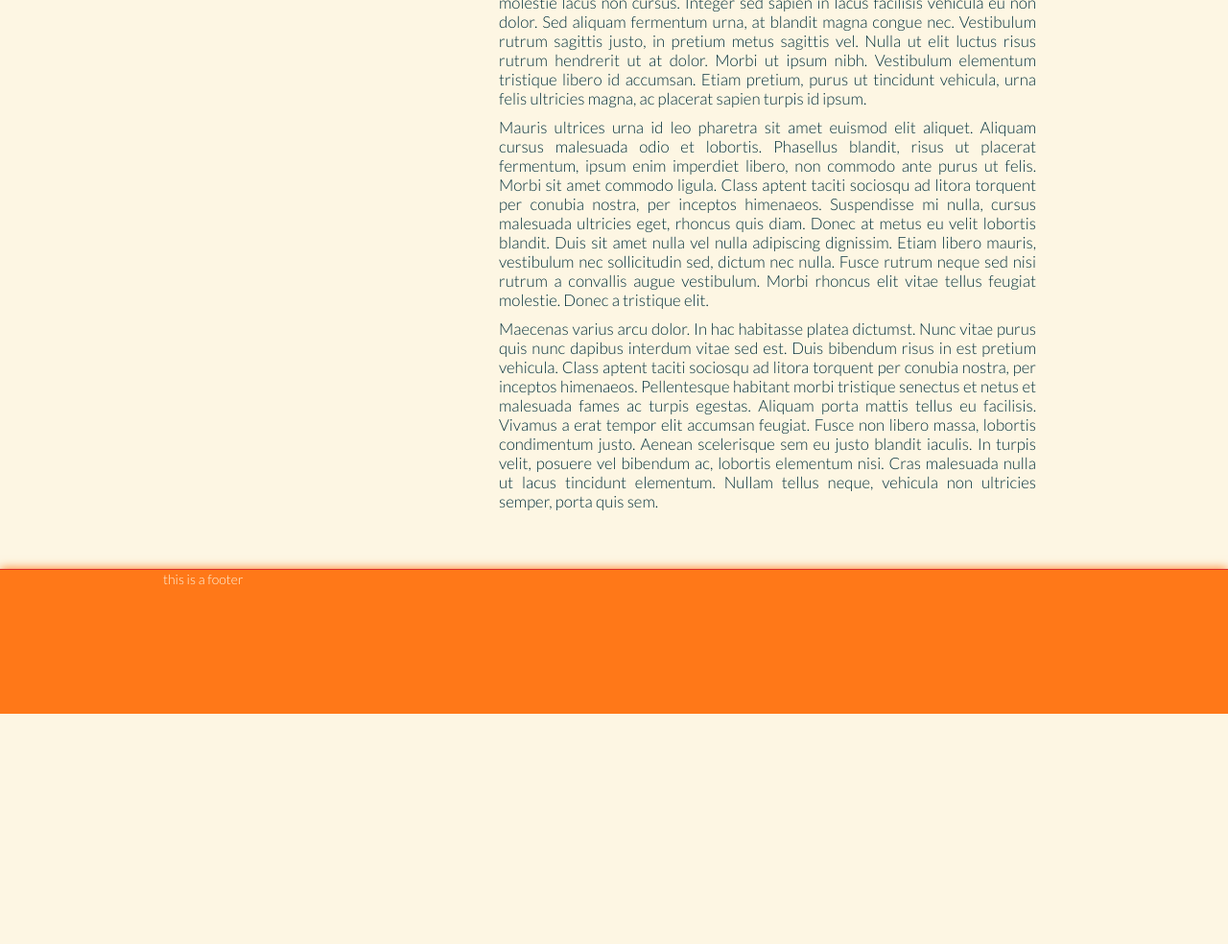
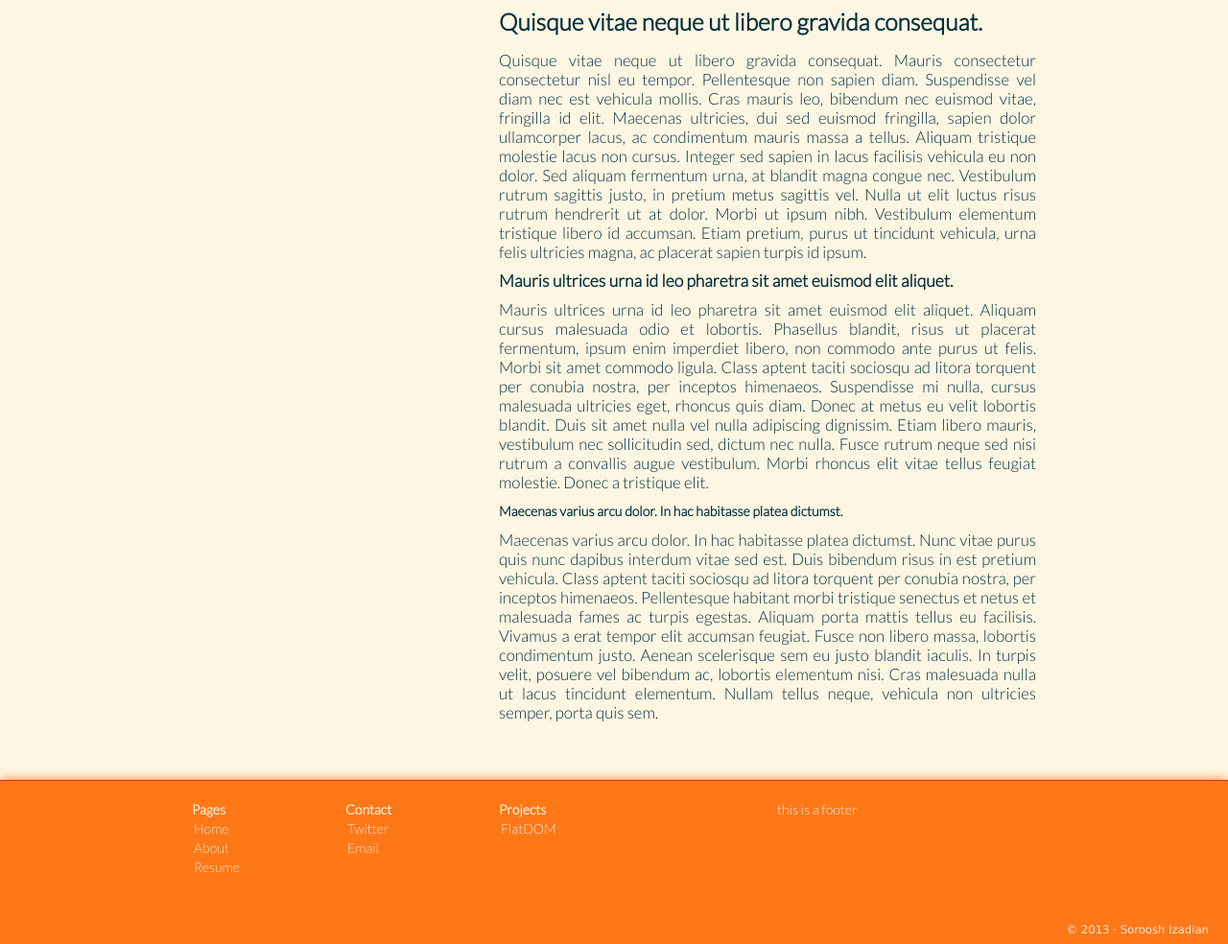
Before and after one commit to srosh/srosh.github.com, a plain HTML site: page index.html in a window 1280 px wide. Shown: the part 818-1802 px from the top of the page at 96% size. Before the commit the page ends 1562 px from the top, so only its background shows below. Drawn offline with Linux system fonts and the light colour scheme.

Commit message:
footer-fix

```diff
--- a/index.html
+++ b/index.html
@@ -2,7 +2,9 @@
 <html>
 	<head>
 		<title>srosh</title>
-		<script type="text/javascript">_gaTrackingId = 'UA-38209812-1';
+		<script
+ type="text/javascript">
+_gaTrackingId = 'UA-38209812-1';
 var _gaq = _gaq || [];
 _gaq.push(['_setAccount', _gaTrackingId]);
 _gaq.push(['_trackPageview']);
@@ -11,7 +13,8 @@ _gaq.push(['_trackPageview']);
 var ga = document.createElement('script'); ga.type = 'text/javascript'; ga.async = true;
 ga.src = ('https:' == document.location.protocol ? 'https://ssl' : 'http://www') + '.google-analytics.com/ga.js';
 var s = document.getElementsByTagName('script')[0]; s.parentNode.insertBefore(ga, s);
-})();</script>
+})();</script
+>
 		<link rel="stylesheet" type="text/css" href="styles/bootstrap.css">
 		<link rel="stylesheet" type="text/css" href="styles/page.css">
 		<script src="scripts/jquery.js">
@@ -73,10 +76,15 @@ var s = document.getElementsByTagName('script')[0]; s.parentNode.insertBefore(ga
 				</div>
 				<div class="span8 pull-right">
 					<div class="side-right">
+						<h1>Lorem ipsum dolor sit amet</h1>
 						<p>Lorem ipsum dolor sit amet, consectetur adipiscing elit. Sed at nisl nisl. Nunc non porta ante. Aenean pulvinar pretium massa, sed condimentum turpis tempus non. Lorem ipsum dolor sit amet, consectetur adipiscing elit. Phasellus vel tortor dui, ut consequat est. Sed varius posuere egestas. Sed pulvinar convallis nunc sed pharetra. Aliquam erat volutpat.</p>
+						<h2>Suspendisse pulvinar pharetra sapien</h2>
 						<p>Suspendisse pulvinar pharetra sapien, at sagittis turpis porta vel. Pellentesque consequat sagittis dolor, a tempus ipsum consequat sit amet. Sed rutrum consequat lorem, in ornare est venenatis aliquam. Aenean hendrerit bibendum fermentum. Cum sociis natoque penatibus et magnis dis parturient montes, nascetur ridiculus mus. Aliquam congue lorem quis lacus tempor elementum vestibulum nibh imperdiet. Fusce nec urna ullamcorper lacus imperdiet luctus. Suspendisse nec dictum ligula. Mauris quis purus ante, nec condimentum lectus. Sed non justo non risus ultricies rutrum. Duis eget mauris felis, sed consequat nisl. Ut ullamcorper iaculis ligula quis tincidunt.</p>
+						<h3>Quisque vitae neque ut libero gravida consequat.</h3>
 						<p>Quisque vitae neque ut libero gravida consequat. Mauris consectetur consectetur nisl eu tempor. Pellentesque non sapien diam. Suspendisse vel diam nec est vehicula mollis. Cras mauris leo, bibendum nec euismod vitae, fringilla id elit. Maecenas ultricies, dui sed euismod fringilla, sapien dolor ullamcorper lacus, ac condimentum mauris massa a tellus. Aliquam tristique molestie lacus non cursus. Integer sed sapien in lacus facilisis vehicula eu non dolor. Sed aliquam fermentum urna, at blandit magna congue nec. Vestibulum rutrum sagittis justo, in pretium metus sagittis vel. Nulla ut elit luctus risus rutrum hendrerit ut at dolor. Morbi ut ipsum nibh. Vestibulum elementum tristique libero id accumsan. Etiam pretium, purus ut tincidunt vehicula, urna felis ultricies magna, ac placerat sapien turpis id ipsum.</p>
+						<h4>Mauris ultrices urna id leo pharetra sit amet euismod elit aliquet.</h4>
 						<p>Mauris ultrices urna id leo pharetra sit amet euismod elit aliquet. Aliquam cursus malesuada odio et lobortis. Phasellus blandit, risus ut placerat fermentum, ipsum enim imperdiet libero, non commodo ante purus ut felis. Morbi sit amet commodo ligula. Class aptent taciti sociosqu ad litora torquent per conubia nostra, per inceptos himenaeos. Suspendisse mi nulla, cursus malesuada ultricies eget, rhoncus quis diam. Donec at metus eu velit lobortis blandit. Duis sit amet nulla vel nulla adipiscing dignissim. Etiam libero mauris, vestibulum nec sollicitudin sed, dictum nec nulla. Fusce rutrum neque sed nisi rutrum a convallis augue vestibulum. Morbi rhoncus elit vitae tellus feugiat molestie. Donec a tristique elit.</p>
+						<h5>Maecenas varius arcu dolor. In hac habitasse platea dictumst.</h5>
 						<p>Maecenas varius arcu dolor. In hac habitasse platea dictumst. Nunc vitae purus quis nunc dapibus interdum vitae sed est. Duis bibendum risus in est pretium vehicula. Class aptent taciti sociosqu ad litora torquent per conubia nostra, per inceptos himenaeos. Pellentesque habitant morbi tristique senectus et netus et malesuada fames ac turpis egestas. Aliquam porta mattis tellus eu facilisis. Vivamus a erat tempor elit accumsan feugiat. Fusce non libero massa, lobortis condimentum justo. Aenean scelerisque sem eu justo blandit iaculis. In turpis velit, posuere vel bibendum ac, lobortis elementum nisi. Cras malesuada nulla ut lacus tincidunt elementum. Nullam tellus neque, vehicula non ultricies semper, porta quis sem.</p>
 					</div>
 				</div>
@@ -85,11 +93,45 @@ var s = document.getElementsByTagName('script')[0]; s.parentNode.insertBefore(ga
 		<footer class="page-footer">
 			<div class="container">
 				<div class="row">
-					<div class="span12">
+					<div class="span2">
+						<ul>
+							<li>Pages</li>
+							<li>
+								<a href="http://srosh.com">Home</a>
+							</li>
+							<li>
+								<a href="http://srosh.com">About</a>
+							</li>
+							<li>
+								<a href="http://srosh.com">Resume</a>
+							</li>
+						</ul>
+					</div>
+					<div class="span2">
+						<ul>
+							<li>Contact</li>
+							<li>
+								<a href="http://srosh.com">Twitter</a>
+							</li>
+							<li>
+								<a href="http://srosh.com">Email</a>
+							</li>
+						</ul>
+					</div>
+					<div class="span2">
+						<ul>
+							<li>Projects</li>
+							<li>
+								<a href="http://srosh.com/FlatDOM">FlatDOM</a>
+							</li>
+						</ul>
+					</div>
+					<div class="span4 pull-right">
 						<p>this is a footer</p>
 					</div>
 				</div>
 			</div>
+			<span class="copyright">© 2013 · Soroosh Izadian</span>
 		</footer>
 	</body>
 </html>
--- a/styles/page.css
+++ b/styles/page.css
@@ -22,7 +22,35 @@ body {
 	margin-bottom: 0px;
 	height: 150px;
 	border-top: 1px solid #dc322f;
+	padding-top: 20px;
+	position: relative;
 }
+.copyright {
+	font-family: Verdana,Tahoma;
+	position: absolute;
+	bottom: 5px;
+	right: 20px;
+	padding: 0px;
+	color: #eee8d5;
+	font-size: smaller;
+}
+.page-header ul,
+.page-footer ul {
+	list-style: none;
+	margin-left: 30px;
+	font-weight: bold;
+}
+.page-header a:hover,
+.page-footer a:hover {
+
+}
+.page-header a,
+.page-footer a {
+	margin-left: 2px;
+	font-weight: normal;
+	color: #eee8d5;
+}
+
 .page-header {
 	height: 341px;
 	padding-top: 0px;
@@ -80,6 +108,7 @@ span.full-name-title {
 a.linkedin-button,
 a.github-button ,
 a.twitter-mention-button {
+	color: #03303C;
 	font-family: 'Helvetica Neue', Arial, sans-serif;
 	font-size: 11px;
 	font-style: normal;
```
